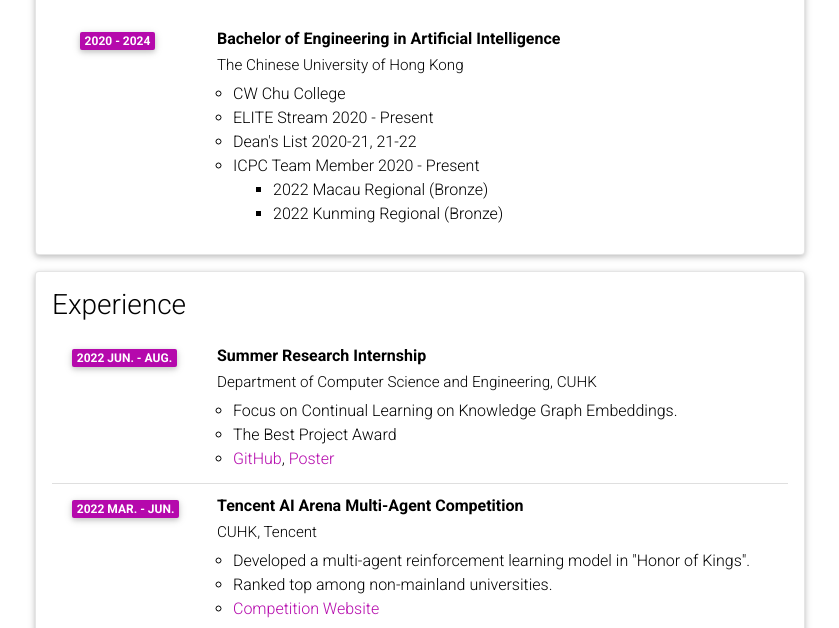
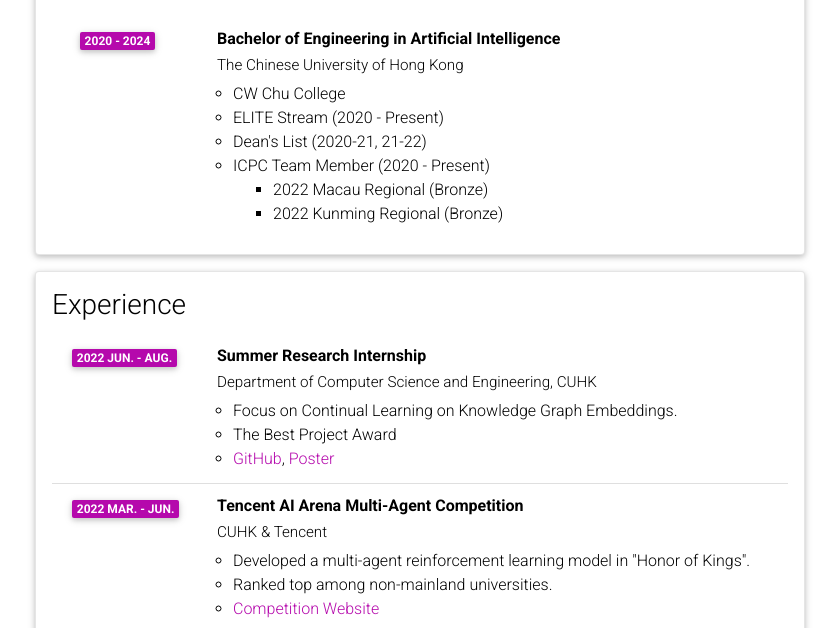
Before and after one commit to Yasgant/yasgant.github.io, a Jekyll site: the page built from _pages/cv.md, in a window 1280 px wide and 900 px high, scrolled down 220 px. Shown: the part 152-780 px from the top of the window, without its empty margins (220-1059 px from the left). Built offline with Jekyll 4.4.1, drawn with Linux system fonts in a browser that asks for light colours; comment, search, counter and statistics services are not loaded; a style sheet for code colours, icons or effects is not loaded.

Commit message:
tiny update

```diff
--- a/_data/cv.yml
+++ b/_data/cv.yml
@@ -14,9 +14,9 @@
       year: 2020 - 2024
       description:
         - CW Chu College
-        - ELITE Stream 2020 - Present
-        - Dean's List 2020-21, 21-22
-        - title: ICPC Team Member 2020 - Present
+        - ELITE Stream (2020 - Present)
+        - Dean's List (2020-21, 21-22)
+        - title: ICPC Team Member (2020 - Present)
           contents:
             - 2022 Macau Regional (Bronze)
             - 2022 Kunming Regional (Bronze)
@@ -34,7 +34,7 @@
         - <a href="https://github.com/Yasgant/Continual-Learning-Knowledge-Graph-Embeddings" target="_blank">GitHub</a>, <a href="https://github.com/Yasgant/Continual-Learning-Knowledge-Graph-Embeddings/blob/master/Poster.pdf" target="_blank">Poster</a>
 
     - title: Tencent AI Arena Multi-Agent Competition
-      institution: CUHK, Tencent
+      institution: CUHK & Tencent
       year: 2022 Mar. - Jun.
       description:
         - Developed a multi-agent reinforcement learning model in "Honor of Kings".
```
